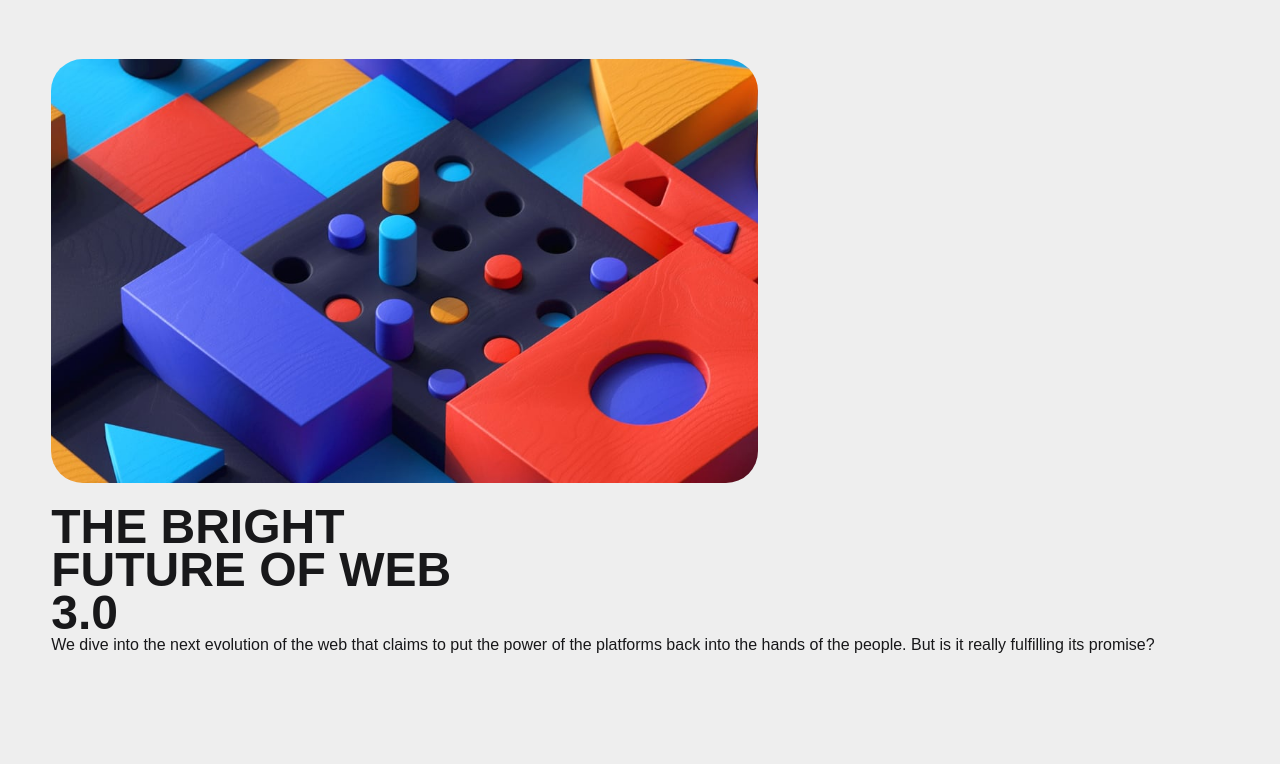
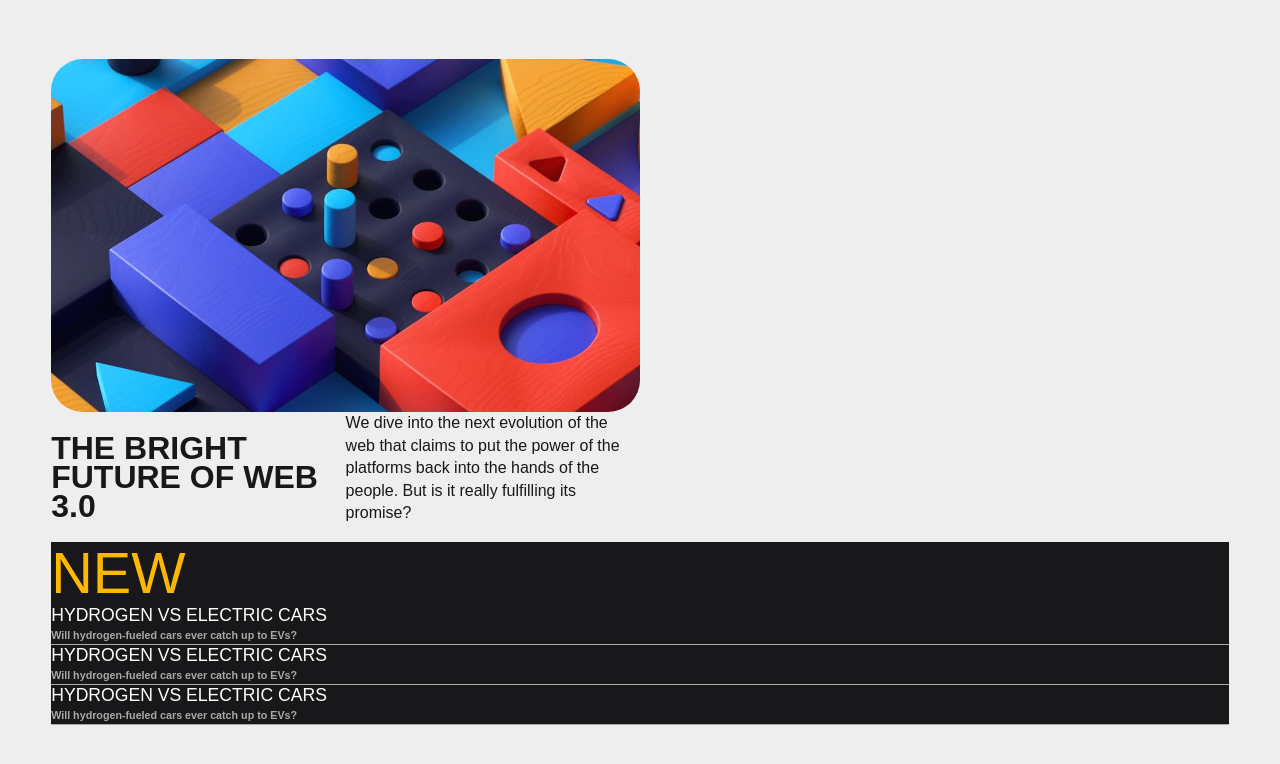
Before and after one commit to Josephadam/news-homepage-main, a plain HTML site: page index.html in a window 1280 px wide. Shown: the part 104-868 px from the top of the page. Drawn offline with Linux system fonts and the light colour scheme.

Commit message:
UPdates using gird

```diff
--- a/assets/css/style.css
+++ b/assets/css/style.css
@@ -429,19 +429,17 @@ nav.theme-nav-transitioning .ul-mobile li.active a>span::before {
     height: 100%;
     position: relative;
     pointer-events: none;
+
 }
 
 .header-intro-image {
-	left: 0;
-    top: 0;
-}
-
-.header-intro-image.block-padding-bottom {
-
+    display: grid;
+	 grid-template-columns: 1fr 1fr;
+    grid-template-areas:
+      "header header  header"
 }
 
 .header-intro-image .single-image {
-	width: 60%;
 	background: var(--color-inactive);
 	overflow: hidden;
 	position: relative;
@@ -466,34 +464,24 @@ nav.theme-nav-transitioning .ul-mobile li.active a>span::before {
 }
 
 
-@media screen and (max-width: 764px) {
-	.header-intro-image .single-image {
-	width: 100%;
 
+.home-header .news {
+    display: flex;
+    margin-right: auto;
+    flex-direction: column;
+    background: var(--color-dark);
+    color: rgba(181, 181, 181, 0.931);
 }
-.home-header .header-title {
-    width: 95% !important;
-}
+
+.home-header .news h3 {
+    color: rgb(255, 183, 0);
 }
 
 
-.home-header .container .row {
-    height: 100%;
+.home-header .news h5 {
+    color: var(--color-light);
 }
 
-.home-header .header-title {
-    width: 40%;
-    flex-wrap: nowrap;
+.home-header .news .flex-1 {
+    border-bottom: 1px solid rgba(181, 181, 181, 0.931);
 }
-
-h1 .outer-span {
-	display: block;
-	overflow: hidden;
-	position: relative;
-    font-size: 3rem;
-}
-
-h1 .outer-span span {
-	display: block;
-	position: relative;
-}
--- a/index.html
+++ b/index.html
@@ -139,12 +139,13 @@
       </nav>
       <div class="main-wrap" data-scroll-container>
         <header
-          class="section theme-light home-header header-intro-image"
+          class="section theme-light home-header"
           data-target="#work"
           data-scroll-section
         >
           <div class="container">
             <div class="once-in">
+              <div class="header-intro-image">
               <div class="row">
                 <div class="flex-col">
                   <div class="single-image">
@@ -153,19 +154,36 @@
                       data-srcset="assets/images/image-web-3-desktop.jpg 400w, assets/images/image-web-3-desktop.jpg 540w, assets/images/image-web-3-desktop.jpg 720w, assets/images/image-web-3-desktop.jpg 1024w, assets/images/image-web-3-desktop.jpg 1440w, assets/images/image-web-3-desktop.jpg 1920w"
                       data-sizes="100w" width="1460" height="600" alt="" />
                   </div>
-                  <div class="header-title">
+                  <div class="header-intro-image">
                     <h1>
                       <span class="outer-span"><span>The Bright Future of Web 3.0</span></span>
                     </h1>
-                  </div>
-                  <div class="header-intro">
-                    <p>
-                      We dive into the next evolution of the web that claims to put the power of the platforms back into the hands of the
-                      people.
-                      But is it really fulfilling its promise?
-                    </p>
+                        <p>
+                          We dive into the next evolution of the web that claims to put the power of the platforms back into the hands of the
+                          people.
+                          But is it really fulfilling its promise?
+                        </p>
+
                   </div>
                 </div>
+
+              </div>
+              </div>
+              <div class="news">
+                <div class="flex-1">
+                  <h3>New</h3>
+                  <h5>Hydrogen VS Electric Cars</h5>
+                  <h6>Will hydrogen-fueled cars ever catch up to EVs?</h6>
+                </div>
+                <div class="flex-1">
+                  <h5>Hydrogen VS Electric Cars</h5>
+                  <h6>Will hydrogen-fueled cars ever catch up to EVs?</h6>
+                </div>
+                <div class="flex-1">
+                  <h5>Hydrogen VS Electric Cars</h5>
+                  <h6>Will hydrogen-fueled cars ever catch up to EVs?</h6>
+                </div>
+
               </div>
             </div>
           </div>
```
